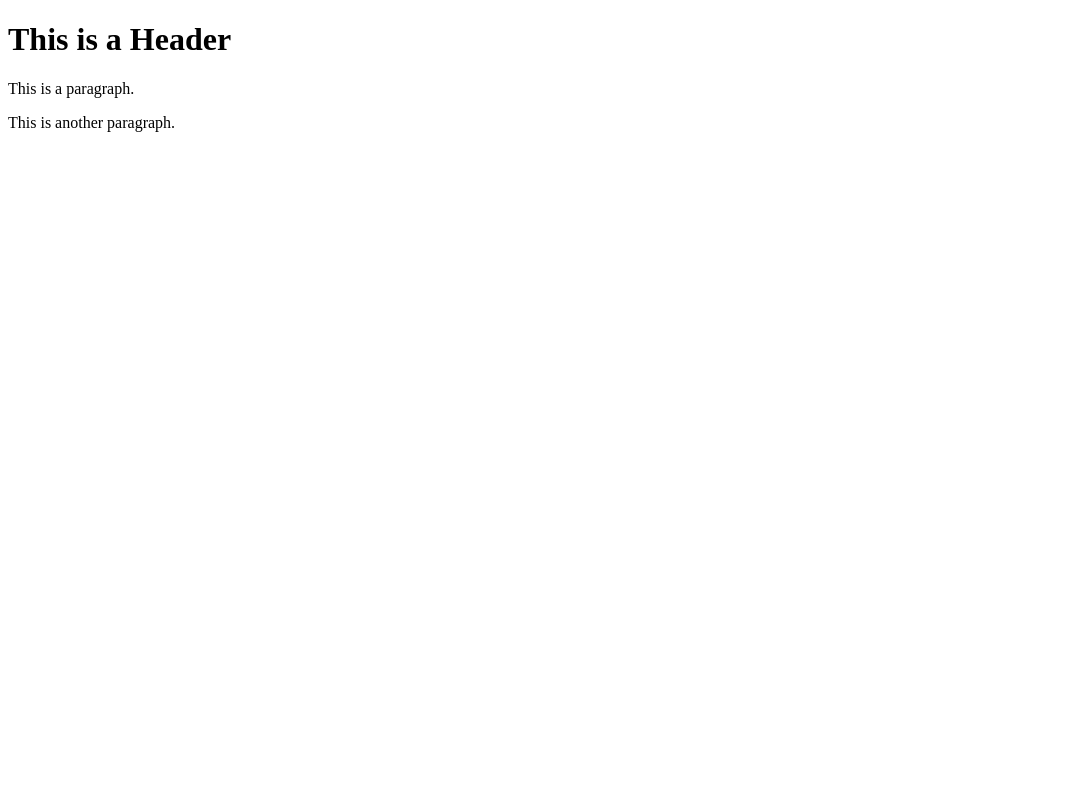
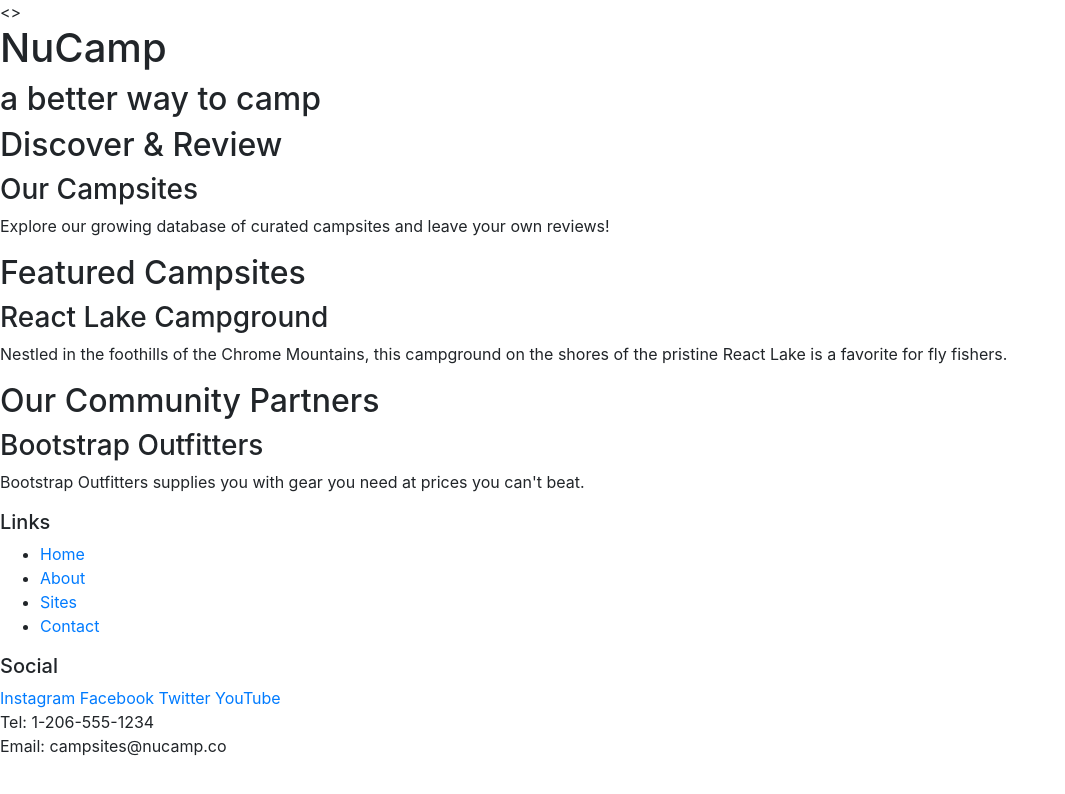
Before and after one commit to bigdawg2021/git-test, a website: page index.html in a window 1280 px wide. Shown: the whole page, without its empty margins (0-1065 px from the left). Drawn offline with nearby package versions, Linux system fonts and the light colour scheme.

Commit message:
My First Bootstrap Project

```diff
--- a/index.html
+++ b/index.html
@@ -1,8 +1,73 @@
 <!DOCTYPE html>
-<html>
-    <body>
-        <h1>This is a Header</h1>
-        <p>This is a paragraph.</p>
-        <p>This is another paragraph.</p>
-    </body>
+<html lang="en">
+
+<>
+<head>
+    <!-- Required meta tags always come first -->
+    <meta charset="utf-8" />
+    <meta name="viewport" content="width=device-width, initial-scale=1" />
+
+    <!-- Bootstrap CSS -->
+    <link rel="stylesheet" href="node_modules/bootstrap/dist/css/bootstrap.min.css" />
+
+    <title>NuCamp: A Better Way To Camp</title>
+</head>
+
+<body>
+
+    <header>
+        <div>
+            <h1>NuCamp</h1>
+            <h2>a better way to camp</h2>
+        </div>
+    </header>
+
+    <div>
+        <h2>Discover & Review</h2>
+        <h3>Our Campsites</h3>
+        <p>Explore our growing database of curated campsites and leave your own reviews!</p>
+    </div>
+
+    <div>
+        <h2>Featured Campsites</h2>
+        <h3>React Lake Campground</h3>
+        <p>Nestled in the foothills of the Chrome Mountains, this campground on the shores of the pristine React Lake is a favorite for fly fishers.</p>
+    </div>
+
+    <div>
+        <h2>Our Community Partners</h2>
+        <h3>Bootstrap Outfitters</h3>
+        <p>Bootstrap Outfitters supplies you with gear you need at prices you can't beat.</p>
+    </div>
+
+    <footer>
+        <div>
+            <h5>Links</h5>
+            <ul>
+                <li><a href="#">Home</a></li>
+                <li><a href="#">About</a></li>
+                <li><a href="#">Sites</a></li>
+                <li><a href="#">Contact</a></li>
+            </ul>
+        </div>
+        <div>
+            <h5>Social</h5>
+            <a href="http://instagram.com/">Instagram</a>
+            <a href="http://facebook.com/">Facebook</a>
+            <a href="http://twitter.com/">Twitter</a>
+            <a href="http://youtube.com/">YouTube</a>
+        </div>
+        <div>
+            Tel: 1-206-555-1234<br />
+            Email: campsites@nucamp.co
+        </div>
+    </footer>
+
+  <!-- jQuery must come first, then Popper.js, then the Bootstrap JavaScript plugins.-->
+    <script src="node_modules/jquery/dist/jquery.slim.min.js"></script>
+    <script src="node_modules/popper.js/dist/umd/popper.min.js"></script>
+    <script src="node_modules/bootstrap/dist/js/bootstrap.min.js"></script>
+
+</body>
+
 </html>
```
Also changed, not shown: package.json (+9 -4 lines), 1 other file.
